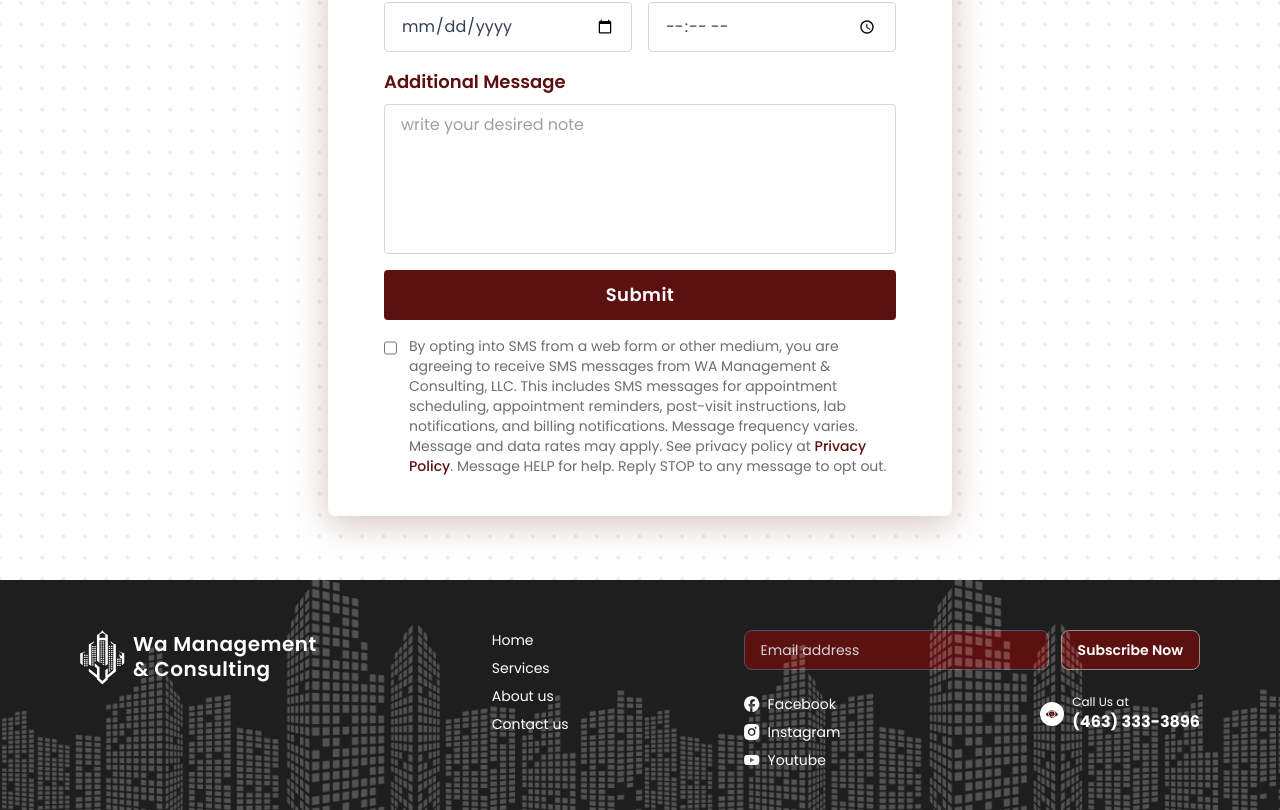
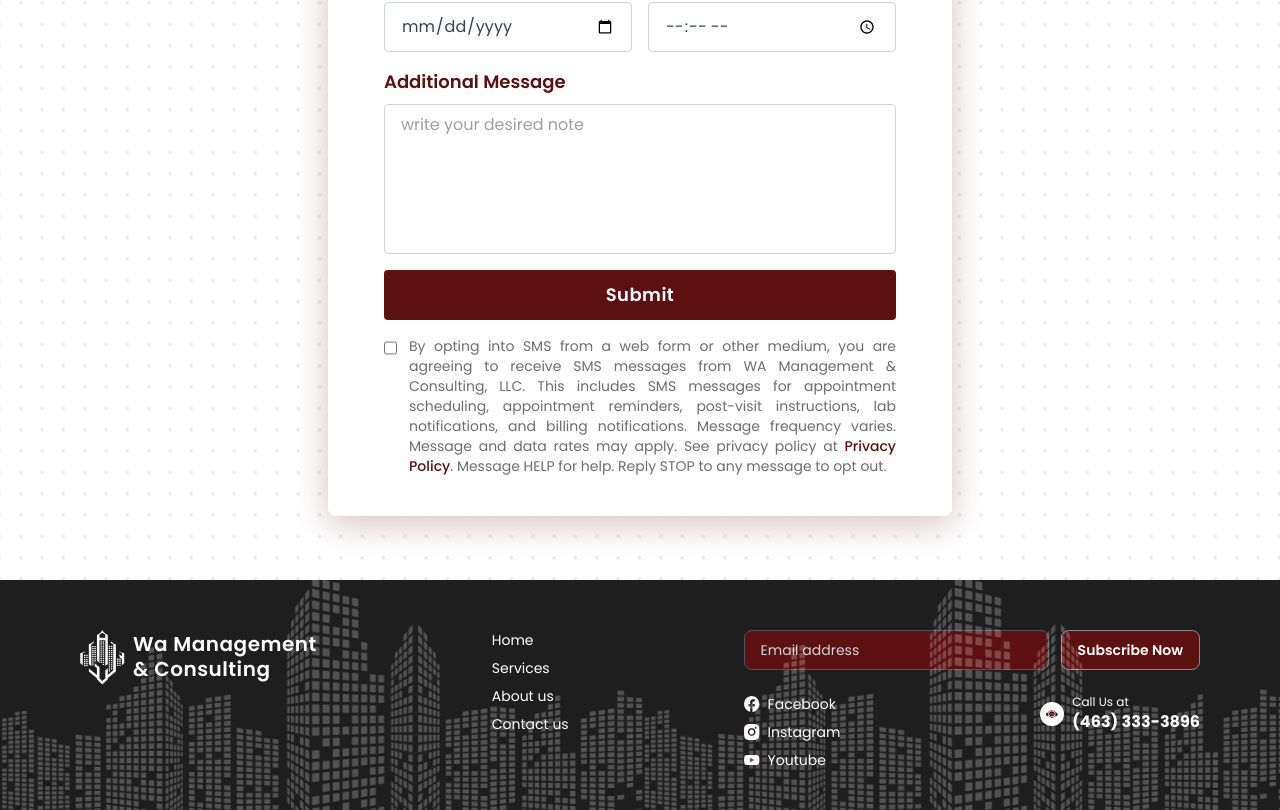
Before and after one commit to curl-kawsar/wa-mac, a Next.js app: page /contact-us in a window 1280 px wide. Shown: the part 1411-2221 px from the top of the page. Built offline with nearby package versions, Linux system fonts and the light colour scheme.

Commit message:
fix: change the text to justify

```diff
--- a/src/components/contact/ContactForm.jsx
+++ b/src/components/contact/ContactForm.jsx
@@ -292,7 +292,7 @@ const ContactForm = () => {
               onChange={handleChange}
               className="mt-1 h-4 w-4 text-[#5C1010] border-gray-300 rounded focus:ring-[#5C1010]"
             />
-            <div className="poppins text-xs md:text-sm text-[#6E6E6E] text-left">
+            <div className="poppins text-xs md:text-sm text-[#6E6E6E] text-justify">
               By opting into SMS from a web form or other medium, you are agreeing to receive SMS messages from WA Management & Consulting, LLC. This includes SMS messages for appointment scheduling, appointment reminders, post-visit instructions, lab notifications, and billing notifications. Message frequency varies. Message and data rates may apply. See privacy policy at{" "}
               <Link href="/terms">
                 <span className="text-[#5C1010] cursor-pointer font-medium">Privacy Policy</span>
```
